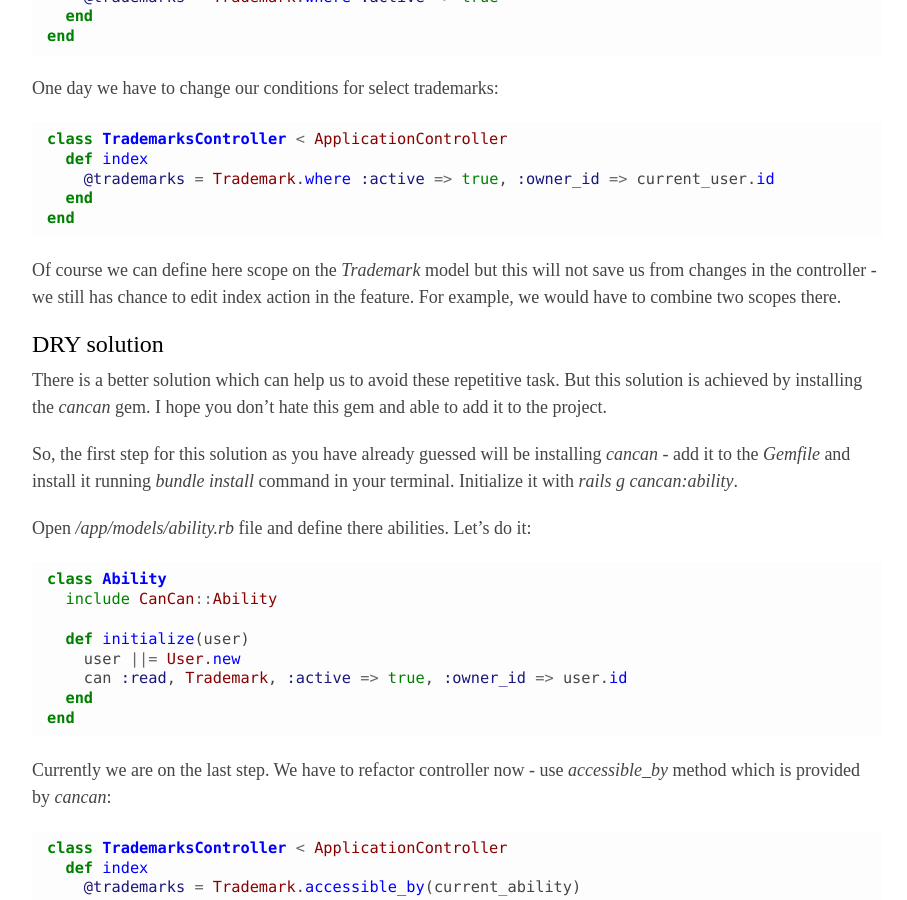
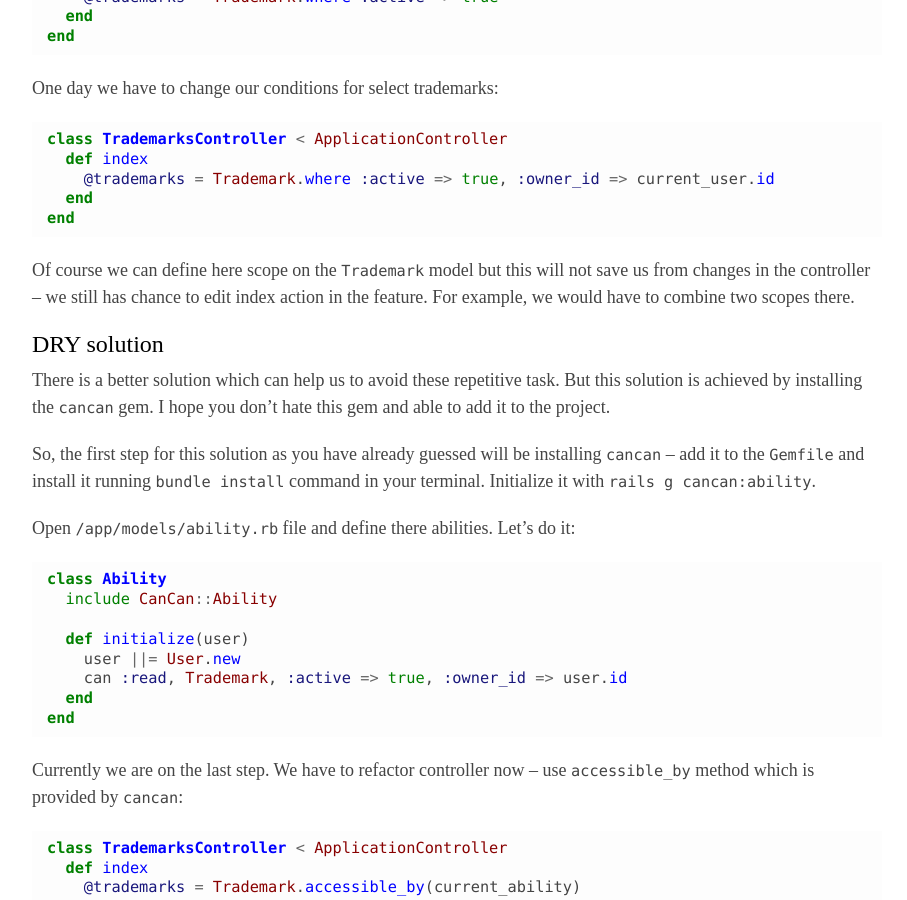
Before and after one commit to Altoros/altoros.github.com, a Jekyll site: the page built from _posts/2013-04-18-accessible-resources-list.markdown, in a window 1280 px wide and 900 px high, scrolled down 589 px. Shown: the whole window, without its empty margins (183-1090 px from the left). Built offline with Jekyll 4.4.1, drawn with Linux system fonts in a browser that asks for light colours; Markdown is read by kramdown in place of the engine named in the settings; comment, search, counter and statistics services are not loaded.

```diff
--- a/_posts/2013-04-18-accessible-resources-list.markdown
+++ b/_posts/2013-04-18-accessible-resources-list.markdown
@@ -8,7 +8,10 @@ author:
 ---
 This is cross-post from [Railsguides blogs](http://railsguides.net/2013/04/18/accessible-resources-list/).
 
-Imagine that we have *Trademarks* controller with *index* action. But in this action we shouldn't get all trademarks. Rather than all objects we have to get all trademarks which are accessible by current user only. This is a challenge which I'm going to solve here.
+Imagine that we have `Trademarks` controller with `index` action. But
+in this action we shouldn't get all trademarks. Rather than all
+objects we have to get all trademarks which are accessible by current
+user only. This is a challenge which I'm going to solve here.
 
 <!-- full start -->
 
@@ -34,15 +37,24 @@ class TrademarksController < ApplicationController
 end
 {% endhighlight %}
 
-Of course we can define here scope on the *Trademark* model but this will not save us from changes in the controller - we still has chance to edit index action in the feature. For example, we would have to combine two scopes there.
+Of course we can define here scope on the `Trademark` model but this
+will not save us from changes in the controller -- we still has chance
+to edit index action in the feature. For example, we would have to
+combine two scopes there.
 
 ## DRY solution
 
-There is a better solution which can help us to avoid these repetitive task. But this solution is achieved by installing the *cancan* gem. I hope you don't hate this gem and able to add it to the project.
+There is a better solution which can help us to avoid these repetitive
+task. But this solution is achieved by installing the `cancan` gem. I
+hope you don't hate this gem and able to add it to the project.
 
-So, the first step for this solution as you have already guessed will be installing *cancan* - add it to the *Gemfile* and install it running *bundle install* command in your terminal. Initialize it with *rails g cancan:ability*.
+So, the first step for this solution as you have already guessed will
+be installing `cancan` -- add it to the `Gemfile` and install it
+running `bundle install` command in your terminal. Initialize it with
+`rails g cancan:ability`.
 
-Open */app/models/ability.rb* file and define there abilities. Let's do it:
+Open `/app/models/ability.rb` file and define there abilities. Let's
+do it:
 
 
 {% highlight ruby %}
@@ -56,7 +68,8 @@ class Ability
 end
 {% endhighlight %}
 
-Currently we are on the last step. We have to refactor controller now - use *accessible_by* method which is provided by *cancan*:
+Currently we are on the last step. We have to refactor controller now
+-- use `accessible_by` method which is provided by `cancan`:
 
 {% highlight ruby %}
 class TrademarksController < ApplicationController
@@ -66,7 +79,7 @@ class TrademarksController < ApplicationController
 end
 {% endhighlight %}
 
-Implementation of the *accessible_by* method is too simple:
+Implementation of the `accessible_by` method is too simple:
 
 {% highlight ruby %}
 def accessible_by(ability, action = :index)
@@ -74,13 +87,19 @@ def accessible_by(ability, action = :index)
 end
 {% endhighlight %}
 
-It just fetches records from the database according specified scopes in the abilities. Pay attention that you are able to pass any action here, not only index action as I did.
+It just fetches records from the database according specified scopes
+in the abilities. Pay attention that you are able to pass any action
+here, not only index action as I did.
 
-Here we are. The code in the controller's action won't be changed so often as it was before. I think, that we reduced possibility to changes for this action as far as possible.
+Here we are. The code in the controller's action won't be changed so
+often as it was before. I think, that we reduced possibility to
+changes for this action as far as possible.
 
-There is an one constraint here - you are not able to use abilities which are defined with blocks (please, read this [doc](https://github.
+There is an one constraint here - you are not able to use abilities
+which are defined with blocks (please, read this [doc](https://github.
 com/ryanb/cancan/wiki/Defining-Abilities-with-Blocks) how to define abilities).
 
-Fetching Records technique documentation is described [here](https://github.com/ryanb/cancan/wiki/Fetching-Records).
+Fetching Records technique documentation is described
+[here](https://github.com/ryanb/cancan/wiki/Fetching-Records).
 
 <!-- full end -->
```
